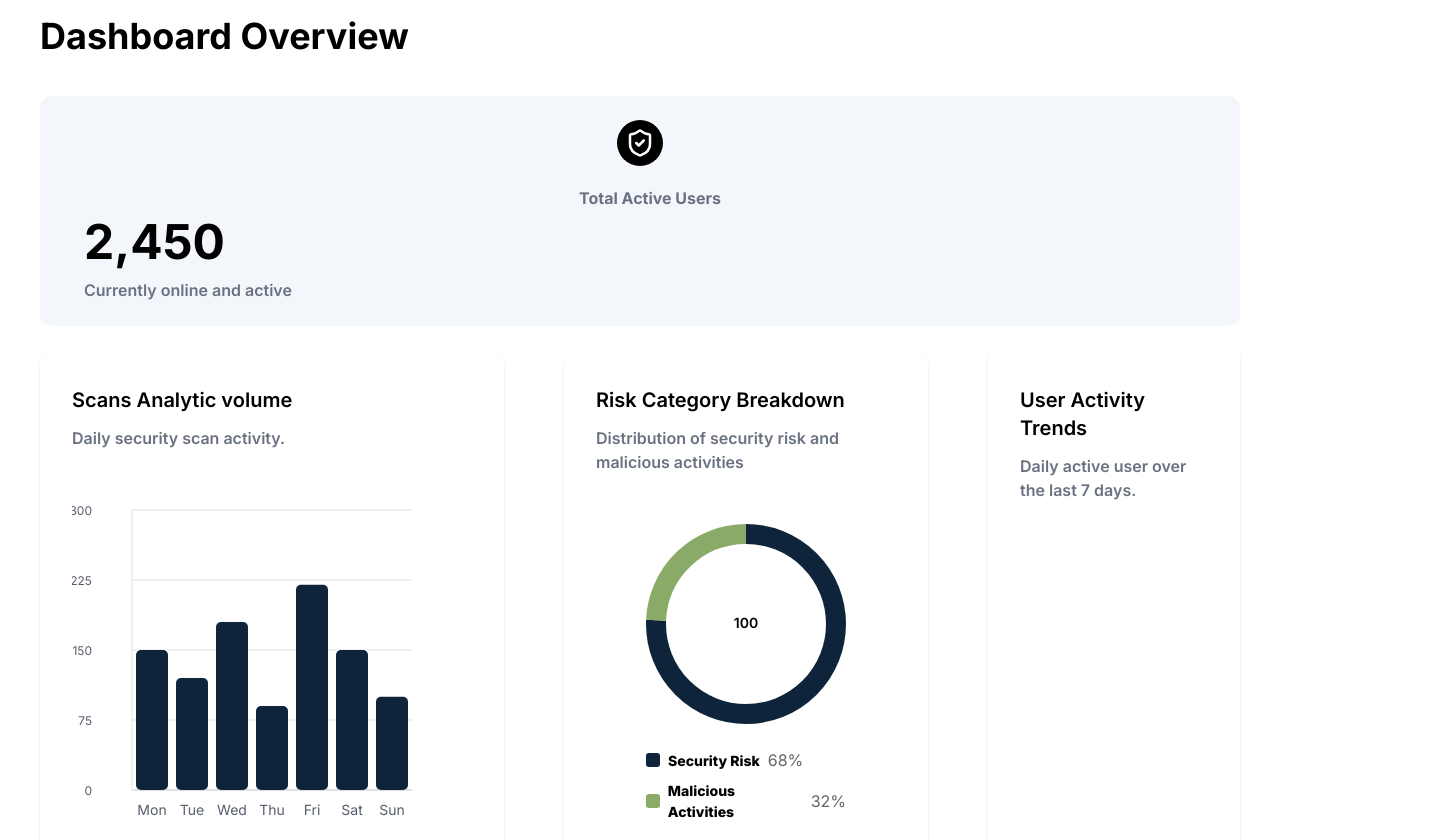
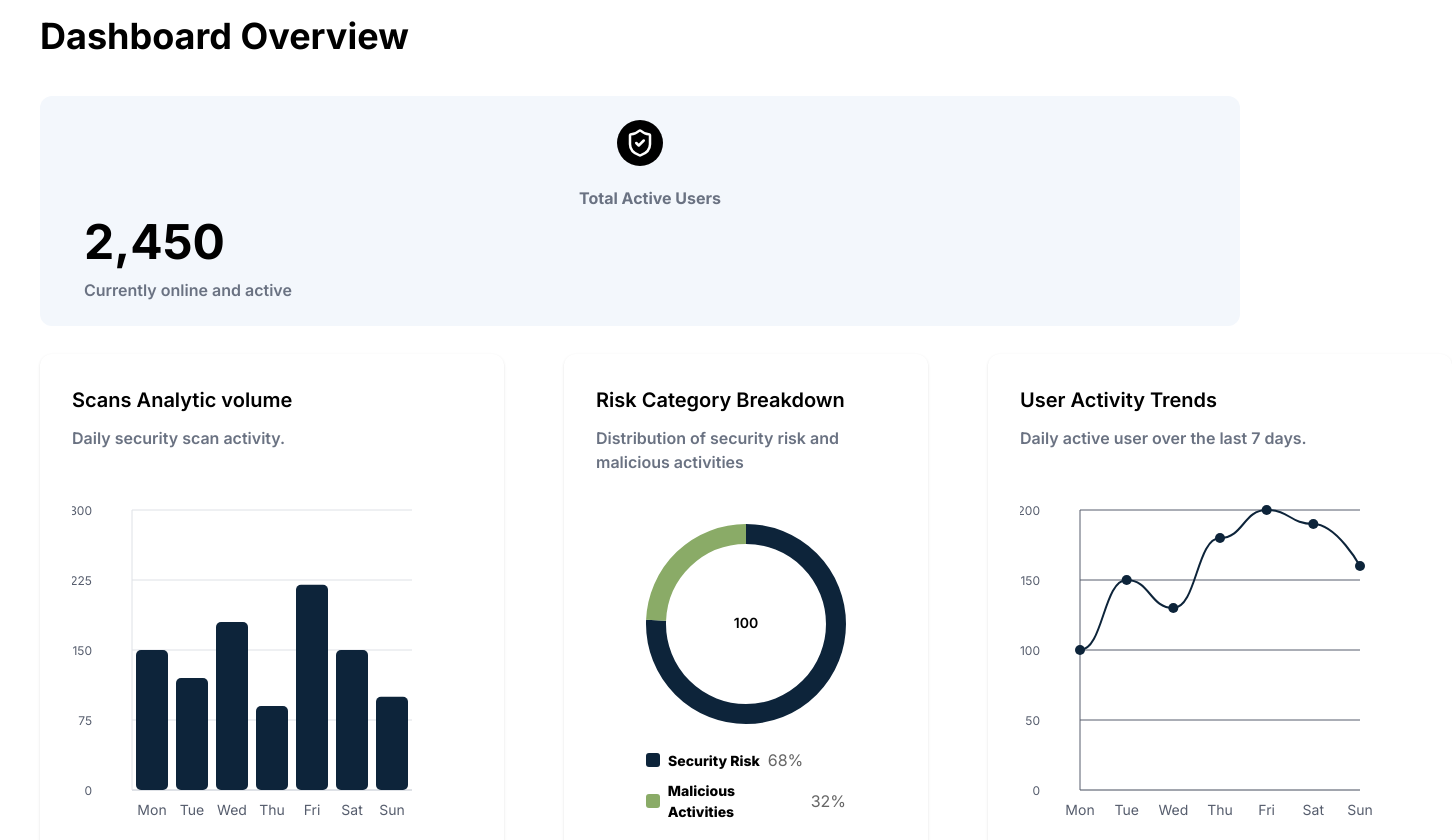
Before and after one commit to MaurenceBudiongan/awarenet-admin-web, a Next.js app: page /dashboard in a window 1280 px wide. Shown: the top 840 px of the page, 1452 px wide, since content can reach past the window. Built offline with nearby package versions, Linux system fonts and the light colour scheme.

Commit message:
improve line graph ui

```diff
--- a/app/chart/line_graph/page.tsx
+++ b/app/chart/line_graph/page.tsx
@@ -4,13 +4,13 @@ import React from "react";
 
 const LineGraph = () => {
   const days = ["Mon", "Tue", "Wed", "Thu", "Fri", "Sat", "Sun"];
-  const values = [30, 80, 50, 120, 90, 150, 110];
+  const values = [100, 150, 130, 180, 200, 190, 160];
   const maxValue = 200;
   const lineColor = "#0d243a";
   const dotColor = "#0d243a";
-  const axisColor = "#dee1e6";
+  const axisColor = "#565d6d";
 
-  const chartWidth = 700;
+  const chartWidth = 400;
   const chartHeight = 400;
   const padding = 60;
   const pointSpacing = (chartWidth - 2 * padding) / (days.length - 1);
@@ -45,12 +45,17 @@ const LineGraph = () => {
     .join(" ");
 
   return (
-    <div style={{ padding: "40px", background: "#f5f5f5", minHeight: "100vh" }}>
-      <h1>Weekly Activity Line Graph</h1>
+    <div
+      style={{
+        display: "flex",
+
+        backgroundColor: "red",
+      }}
+    >
       <svg
         width={chartWidth}
         height={chartHeight}
-        style={{ background: "#fff", border: "1px solid #ccc" }}
+        style={{ background: "#fff" }}
       >
         {/* Horizontal grid lines with labels */}
         {[0, 50, 100, 150, 200].map((yValue) => {
@@ -66,7 +71,6 @@ const LineGraph = () => {
                 x2={chartWidth - padding}
                 y2={yPos}
                 stroke={axisColor}
-                strokeDasharray="5,5"
                 strokeWidth="1"
               />
               <text
@@ -89,7 +93,7 @@ const LineGraph = () => {
           x2={padding}
           y2={chartHeight - padding}
           stroke={axisColor}
-          strokeWidth="2"
+          strokeWidth="1"
         />
 
         {/* X-axis */}
@@ -99,7 +103,7 @@ const LineGraph = () => {
           x2={chartWidth - padding}
           y2={chartHeight - padding}
           stroke={axisColor}
-          strokeWidth="2"
+          strokeWidth=".2"
         />
 
         {/* Line */}
--- a/app/dashboard/page.tsx
+++ b/app/dashboard/page.tsx
@@ -1,6 +1,7 @@
 "use client";
 import DonutChart from "../chart/donut_chart/page";
 import BarChart from "../chart/bar_graph/page";
+import LineGraph from "../chart/line_graph/page";
 
 const Dashboard = () => {
   return (
@@ -58,11 +59,14 @@ const Dashboard = () => {
               <DonutChart />
             </div>
           </div>
-          <div className="p-8 rounded w-full shadow-sm">
+          <div className="p-8 rounded-xl w-full shadow-sm">
             <p className="text-xl font-semibold mb-3">User Activity Trends</p>
             <p className="text-md text-gray-500 font-semibold">
               Daily active user over the last 7 days.
             </p>
+            <div>
+              <LineGraph />
+            </div>
           </div>
         </div>
       </div>
--- a/app/homepage/page.tsx
+++ b/app/homepage/page.tsx
@@ -6,6 +6,7 @@ import user from "../user/page";
 import feedback from "../feedback/page";
 import history from "../history/page";
 import manage_awareness_guide from "../manage_awareness_guide/page";
+
 
 const Dashboard = dynamic(() => import("../dashboard/page"), { ssr: false });
 const User = dynamic(() => Promise.resolve(user), {
```
